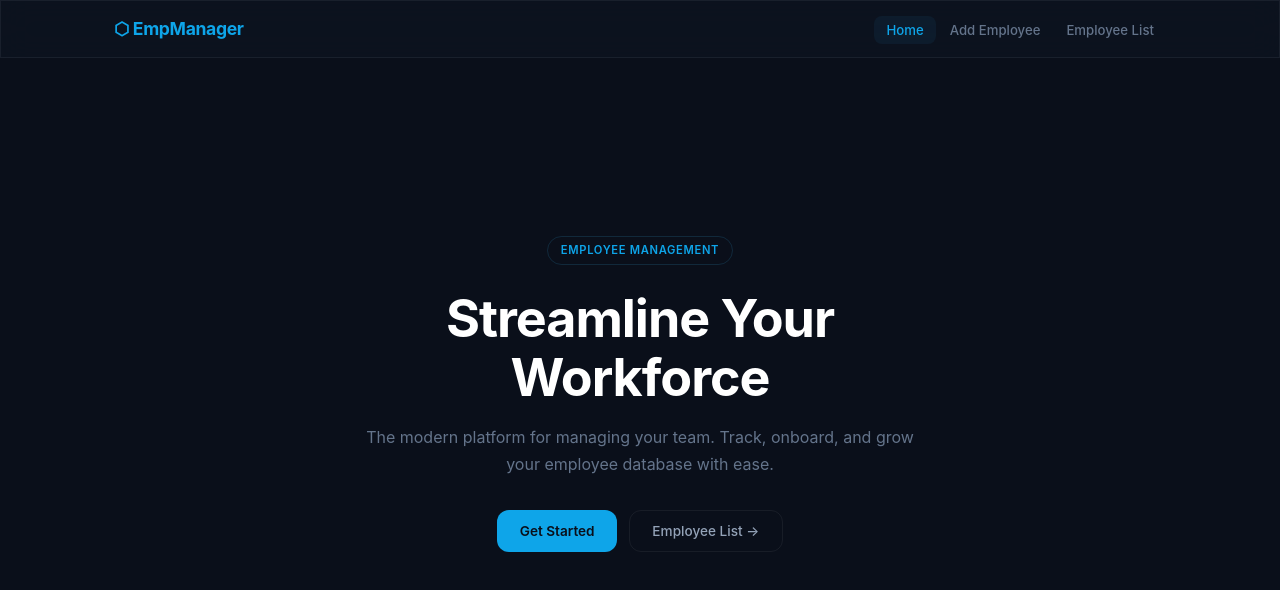
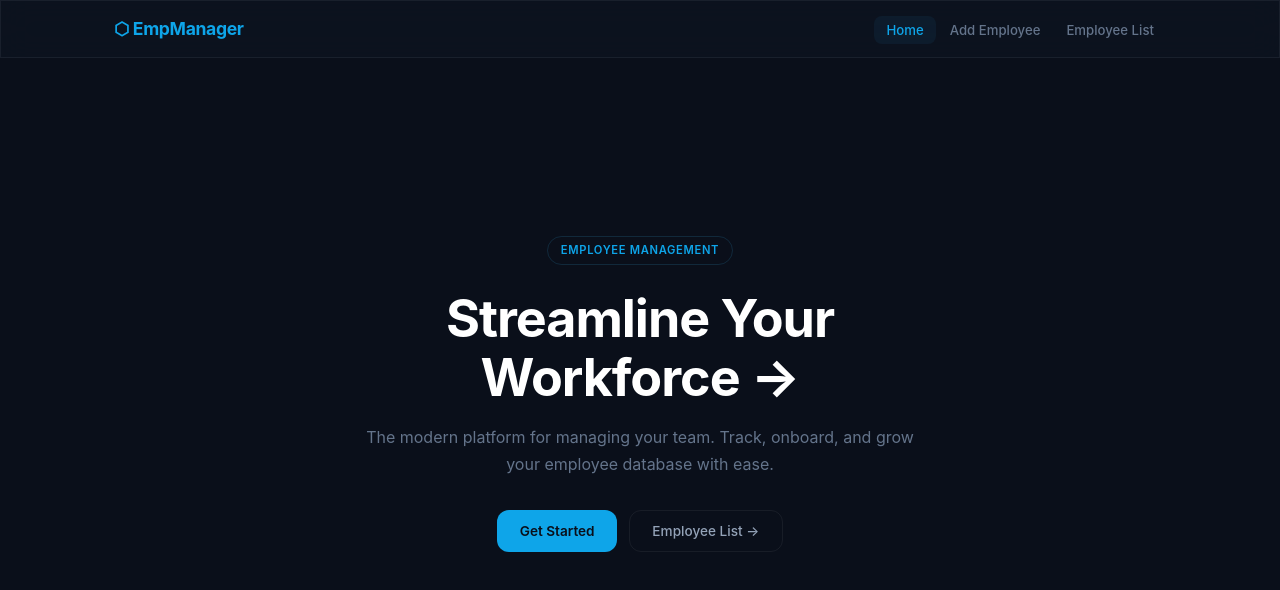
Before and after one commit to ValmeekamAbhiram/Employee-app, a React app in the folder frontend/: page / in a window 1280 px wide. Shown: the top 590 px of the page. Built offline with nearby package versions, Linux system fonts and the light colour scheme; the HTML template or start-up script is replaced by a standard one.

Commit message:
build: trigger rebuild via Home.jsx minimal tweak

```diff
--- a/frontend/src/components/Home.jsx
+++ b/frontend/src/components/Home.jsx
@@ -6,7 +6,7 @@ function Home() {
     <div className="hero">
       <div className="hero-content">
         <div className="hero-badge">Employee Management</div>
-        <h1 className="hero-title">Streamline Your Workforce</h1>
+        <h1 className="hero-title">Streamline Your Workforce →</h1>
         <p className="hero-subtitle">
           The modern platform for managing your team. Track, onboard, and grow your employee database with ease.
         </p>
```
